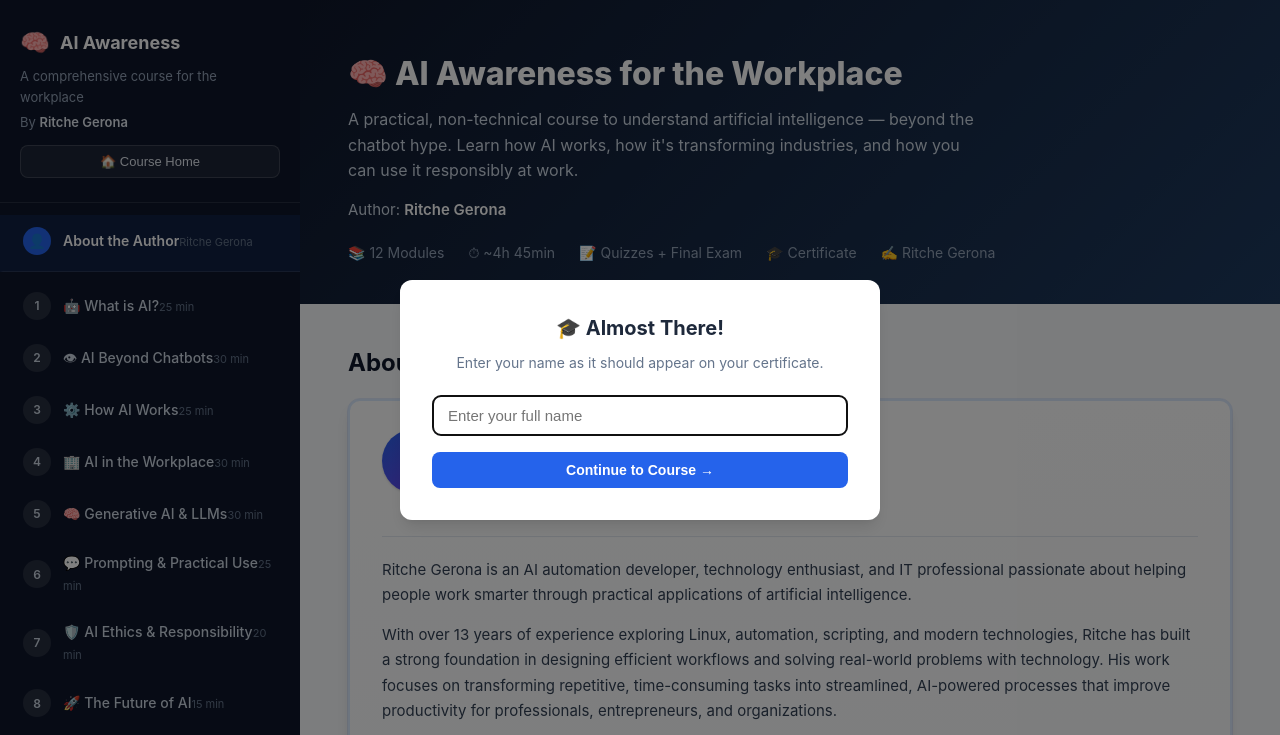
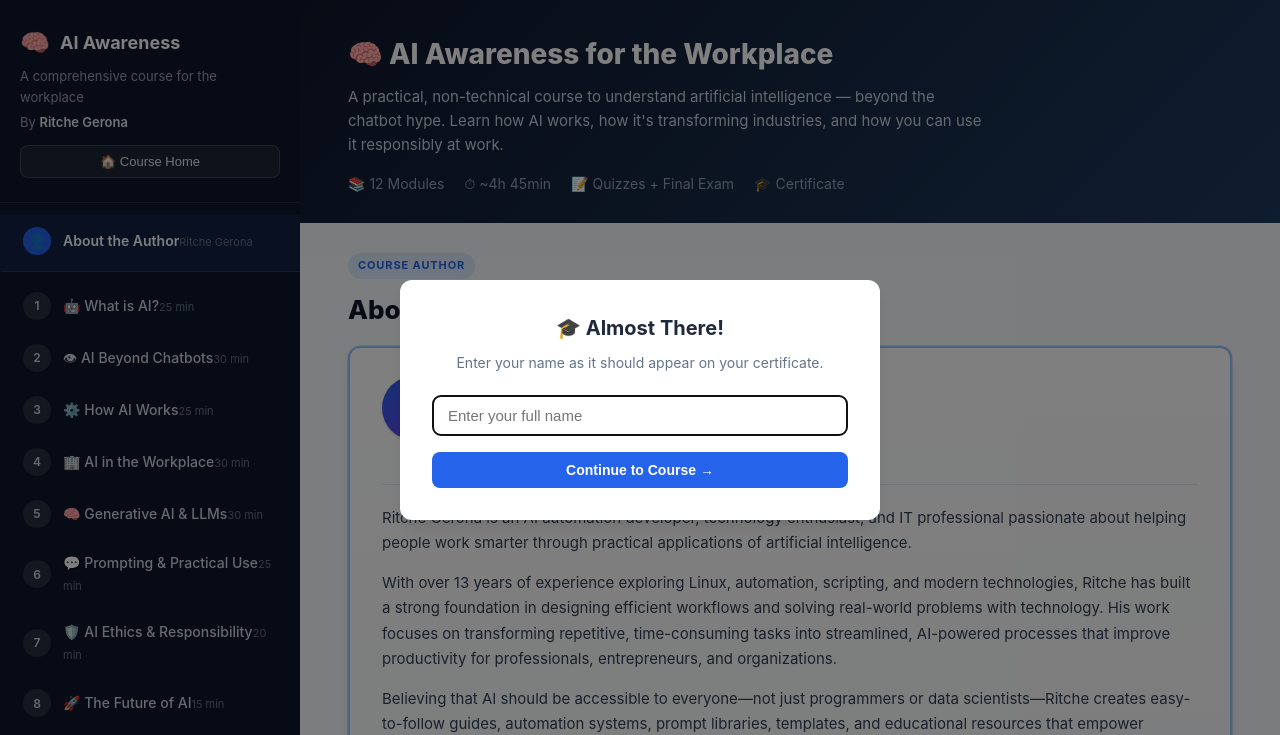
Before and after one commit to ritchegerona/ai-awareness-course, a website: page public/index.html in a window 1280 px wide. Shown: the top 735 px of the page. Drawn offline with Linux system fonts and the light colour scheme.

Commit message:
Place About the Author as the first block on the main dashboard.

```diff
--- a/public/css/styles.css
+++ b/public/css/styles.css
@@ -160,36 +160,27 @@ body {
 .page-header {
   background: linear-gradient(135deg, var(--gray-900), #1e3a5f);
   color: white;
-  padding: 48px 48px 40px;
+  padding: 32px 48px 28px;
 }
 .page-header h1 {
-  font-size: 32px;
+  font-size: 28px;
   font-weight: 800;
   margin-bottom: 8px;
 }
 .page-header p {
-  font-size: 16px;
+  font-size: 15px;
   color: var(--gray-300);
   max-width: 640px;
 }
 .page-header .meta {
   display: flex;
   flex-wrap: wrap;
-  gap: 24px;
-  margin-top: 20px;
+  gap: 20px;
+  margin-top: 16px;
   font-size: 14px;
   color: var(--gray-400);
 }
 .page-header .meta span { display: flex; align-items: center; gap: 6px; }
-.page-header .author-byline {
-  margin-top: 14px;
-  font-size: 15px;
-  color: var(--gray-300);
-}
-.page-header .author-byline strong {
-  color: #fff;
-  font-weight: 600;
-}
 .course-author {
   font-size: 12px;
   color: var(--gray-400);
@@ -210,9 +201,9 @@ body {
 
 /* ===== DASHBOARD (landing) ===== */
 .dashboard {
-  padding: 40px 48px;
+  padding: 28px 48px 40px;
 }
-.dashboard h2 {
+.dashboard > h2 {
   font-size: 24px;
   font-weight: 700;
   margin-bottom: 24px;
@@ -238,14 +229,29 @@ body {
 }
 .dash-card h3 { font-size: 16px; font-weight: 600; margin-bottom: 4px; }
 
-/* ===== ABOUT THE AUTHOR ===== */
+/* ===== ABOUT THE AUTHOR (dashboard top) ===== */
 .about-author {
   margin-top: 0;
   margin-bottom: 40px;
 }
+.about-author-top {
+  order: -1;
+}
+.about-author-label {
+  display: inline-block;
+  font-size: 11px;
+  font-weight: 700;
+  letter-spacing: 0.08em;
+  text-transform: uppercase;
+  color: var(--primary);
+  background: var(--primary-light);
+  padding: 4px 10px;
+  border-radius: 999px;
+  margin-bottom: 10px;
+}
 .about-author h2 {
-  font-size: 24px;
-  font-weight: 700;
+  font-size: 26px;
+  font-weight: 800;
   margin-bottom: 16px;
   color: var(--gray-900);
 }
@@ -254,9 +260,12 @@ body {
   border-radius: var(--radius);
   padding: 28px 32px;
   box-shadow: var(--shadow-lg);
-  border: 2px solid var(--primary-light);
-  max-width: 900px;
-  outline: 1px solid rgba(37, 99, 235, 0.12);
+  border: 2px solid #93c5fd;
+  max-width: 100%;
+  outline: 1px solid rgba(37, 99, 235, 0.15);
+}
+.dashboard {
+  display: block;
 }
 .about-author-header {
   display: flex;
--- a/public/index.html
+++ b/public/index.html
@@ -47,24 +47,22 @@
   <!-- ===== MAIN ===== -->
   <main class="main-content">
 
-    <!-- Page Header -->
+    <!-- Page Header (compact on home so author shows at top of dashboard) -->
     <div class="page-header" id="pageHeader">
       <h1>🧠 AI Awareness for the Workplace</h1>
       <p>A practical, non-technical course to understand artificial intelligence — beyond the chatbot hype. Learn how AI works, how it's transforming industries, and how you can use it responsibly at work.</p>
-      <p class="author-byline">Author: <strong>Ritche Gerona</strong></p>
       <div class="meta">
         <span>📚 12 Modules</span>
         <span>⏱ ~4h 45min</span>
         <span>📝 Quizzes + Final Exam</span>
         <span>🎓 Certificate</span>
-        <span>✍️ Ritche Gerona</span>
       </div>
     </div>
 
-    <!-- Dashboard (landing) -->
+    <!-- Dashboard (landing) — Author is the first block -->
     <div class="dashboard" id="dashboard">
-      <!-- About the Author — near top so learners see it immediately -->
-      <section class="about-author" id="aboutAuthor">
+      <section class="about-author about-author-top" id="aboutAuthor">
+        <div class="about-author-label">Course Author</div>
         <h2>About the Author</h2>
         <div class="about-author-card">
           <div class="about-author-header">
--- a/public/js/app.js
+++ b/public/js/app.js
@@ -281,6 +281,11 @@
       renderDashboardCards();
       saveState();
       window.scrollTo(0, 0);
+      // Keep author block in view at top of dashboard
+      setTimeout(function () {
+        const about = document.getElementById('aboutAuthor');
+        if (about) about.scrollIntoView({ behavior: 'auto', block: 'start' });
+      }, 0);
       return;
     }
 
--- a/public/sw.js
+++ b/public/sw.js
@@ -1,5 +1,5 @@
 /* AI Awareness Course — offline cache (works on GitHub project Pages subpaths) */
-const CACHE_NAME = 'ai-course-v3';
+const CACHE_NAME = 'ai-course-v4';
 
 // Resolve assets relative to this service worker’s directory
 // e.g. https://user.github.io/ai-awareness-course/sw.js → base includes /ai-awareness-course/
```
